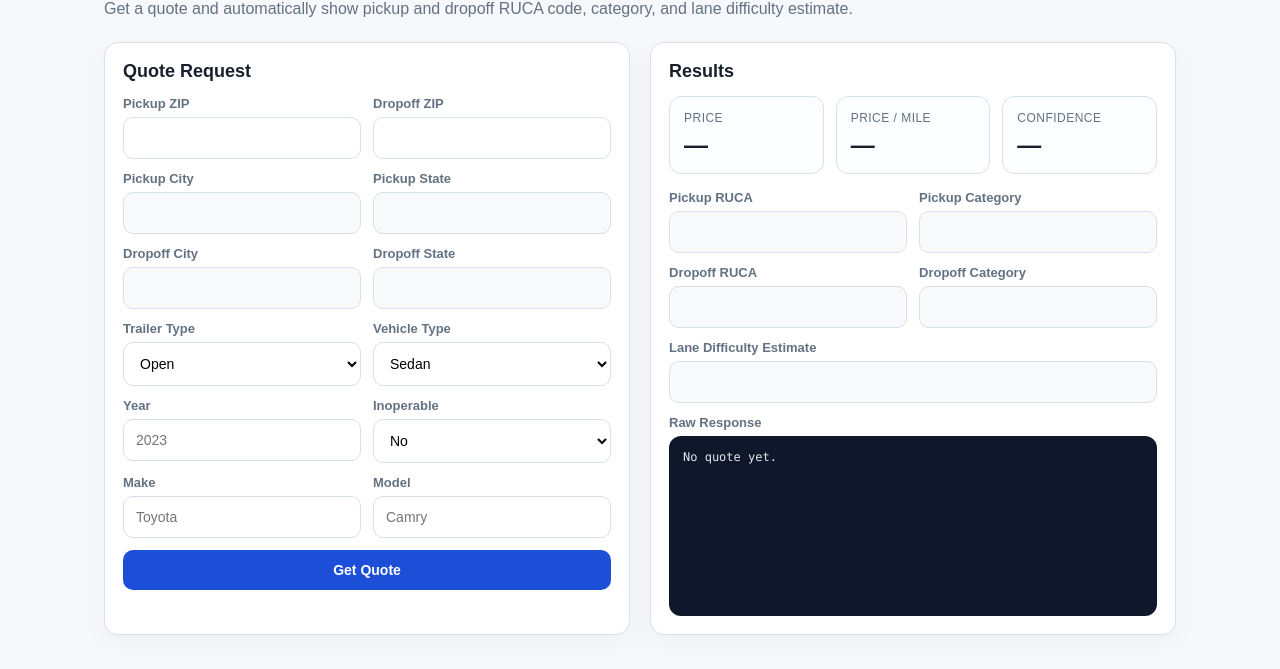
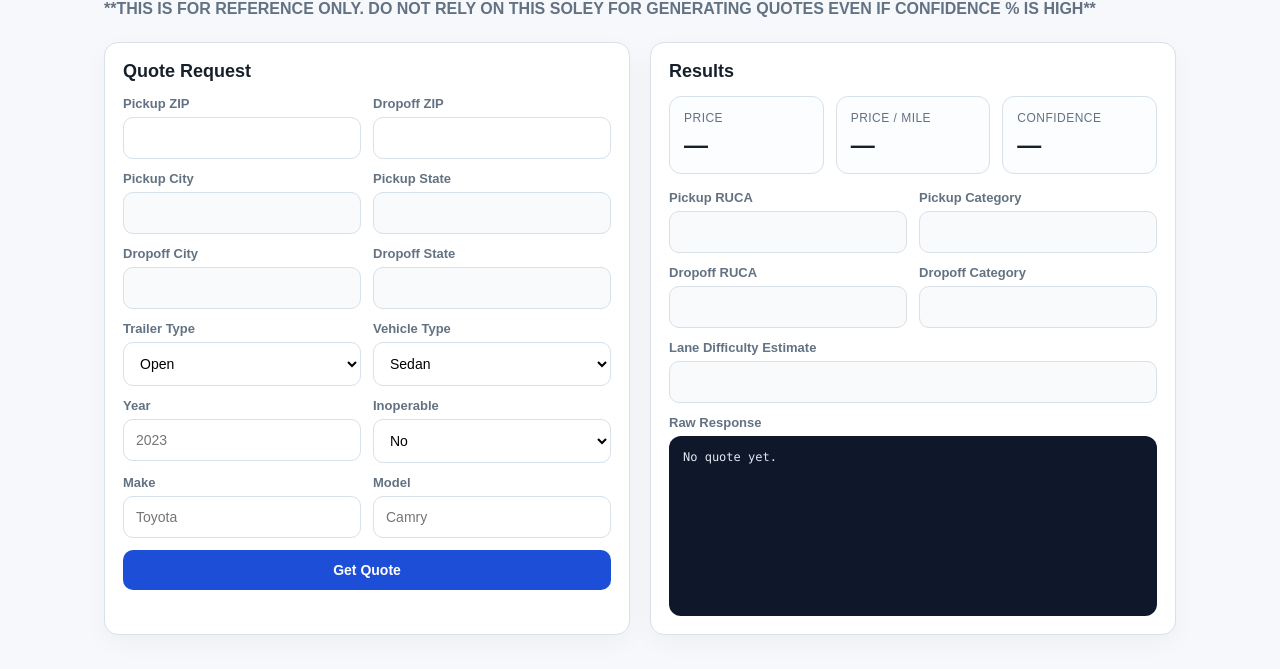
Before and after one commit to zolson87-debug/SDpricingV2, a website: page index.html in a window 1280 px wide. Shown: the part 131-800 px from the top of the page. Drawn offline with Linux system fonts and the light colour scheme; no server answers.

Commit message:
Update index.html
Change header wording

```diff
--- a/index.html
+++ b/index.html
@@ -236,7 +236,7 @@
 
   <div class="wrap">
     <h1>Super Dispatch Pricing + RUCA</h1>
-    <p class="lead">Get a quote and automatically show pickup and dropoff RUCA code, category, and lane difficulty estimate.</p>
+    <p class="lead"><B>**THIS IS FOR REFERENCE ONLY. DO NOT RELY ON THIS SOLEY FOR GENERATING QUOTES EVEN IF CONFIDENCE % IS HIGH**</p></B>
 
     <div class="grid">
       <div class="card">
```
